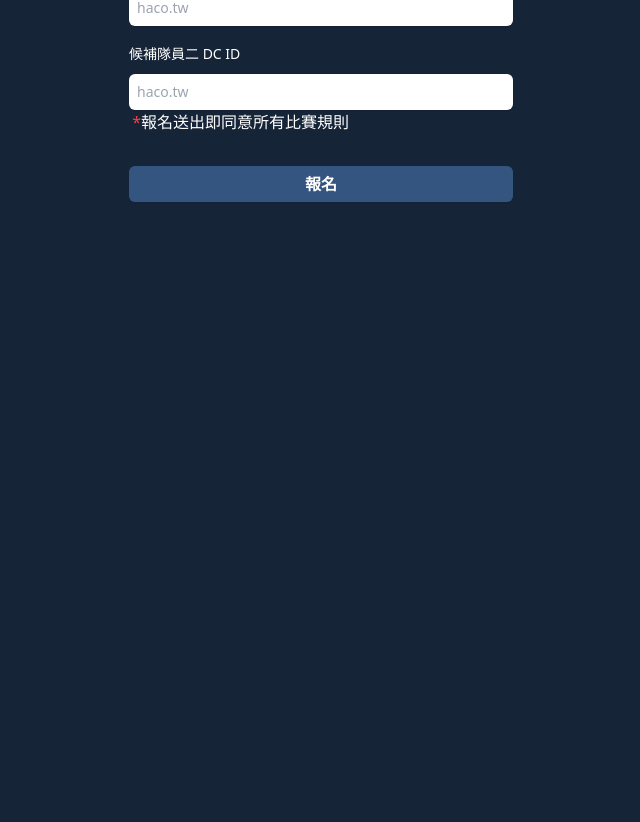
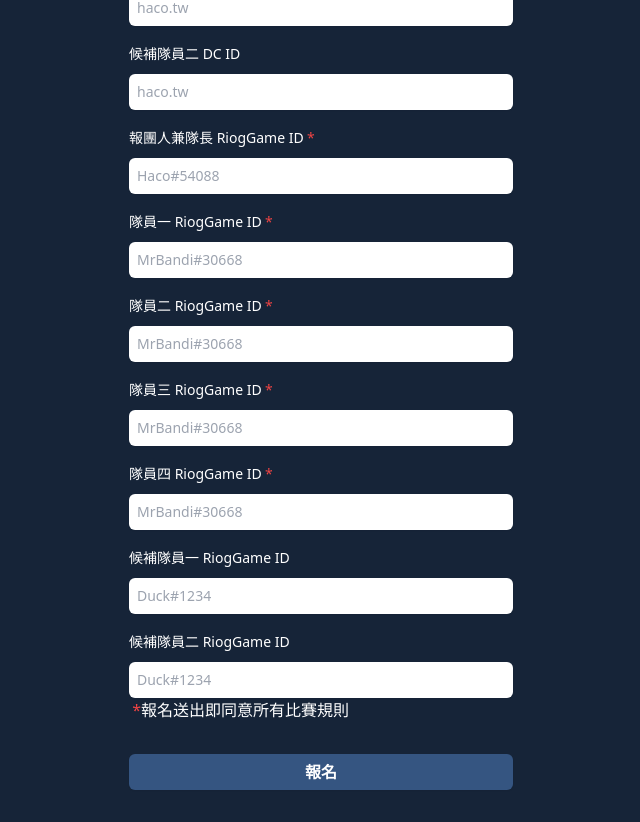
Before and after one commit to HACO8888/Penguin-Nest-Website, a Next.js app: page /register in a window 1280 px wide. Shown: the part 1016-1838 px from the top of the page, without its empty margins (319-959 px from the left). Before the commit the page ends 1250 px from the top, so only its background shows below. Built offline with nearby package versions, Linux system fonts and the light colour scheme.

Commit message:
feat: register data

```diff
--- a/src/app/api/register/route.ts
+++ b/src/app/api/register/route.ts
@@ -38,7 +38,7 @@ export async function POST(request: Request) {
     return NextResponse.json({ code: 1002, title: "報名失敗", message: "上船戰隊 Logo 時發生錯誤，請稍後再重試。" });
   }
 
-  const db = mongo();
+  mongo();
 
   const name = data.get("name");
   const leader = data.get("leader");
@@ -48,6 +48,13 @@ export async function POST(request: Request) {
   const member4 = data.get("member4");
   const alternate1 = data.get("alternate1");
   const alternate2 = data.get("alternate2");
+  const leader_r = data.get("leader");
+  const member1_r = data.get("member1");
+  const member2_r = data.get("member2");
+  const member3_r = data.get("member3");
+  const member4_r = data.get("member4");
+  const alternate1_r = data.get("alternate1");
+  const alternate2_r = data.get("alternate2");
 
   if (!name || name === "") {
     return NextResponse.json({ code: 1003, title: "報名失敗", message: "您沒有填寫戰隊名稱，請重新填寫再送出報名。" });
@@ -73,6 +80,26 @@ export async function POST(request: Request) {
     return NextResponse.json({ code: 1008, title: "報名失敗", message: "您沒有填寫隊員4的 Discord 帳號，請重新填寫再送出報名。" });
   }
 
+  if (!leader_r || leader_r === "") {
+    return NextResponse.json({ code: 1009, title: "報名失敗", message: "您沒有填寫隊長的 RiogGame 帳號，請重新填寫再送出報名。" });
+  }
+
+  if (!member1_r || member1_r === "") {
+    return NextResponse.json({ code: 1010, title: "報名失敗", message: "您沒有填寫隊員1的 RiogGame 帳號，請重新填寫再送出報名。" });
+  }
+
+  if (!member2_r || member2_r === "") {
+    return NextResponse.json({ code: 1011, title: "報名失敗", message: "您沒有填寫隊員2的 RiogGame 帳號，請重新填寫再送出報名。" });
+  }
+
+  if (!member3_r || member3_r === "") {
+    return NextResponse.json({ code: 1012, title: "報名失敗", message: "您沒有填寫隊員3的 RiogGame 帳號，請重新填寫再送出報名。" });
+  }
+
+  if (!member4_r || member4_r === "") {
+    return NextResponse.json({ code: 1013, title: "報名失敗", message: "您沒有填寫隊員4的 RiogGame 帳號，請重新填寫再送出報名。" });
+  }
+
   const register_data = new RegisterModel({
     name: name,
     logo: `https://cdn.lazco.dev/${logo.name.split(".")[0]}-${time}.${logo.name.split(".")[1]}`,
@@ -83,6 +110,13 @@ export async function POST(request: Request) {
     member4: member4,
     alternate1: alternate1,
     alternate2: alternate2,
+    leader_r: leader_r,
+    member1_r: member1_r,
+    member2_r: member2_r,
+    member3_r: member3_r,
+    member4_r: member4_r,
+    alternate1_r: alternate1_r,
+    alternate2_r: alternate2_r,
   });
 
   try {
--- a/src/app/register/page.tsx
+++ b/src/app/register/page.tsx
@@ -79,7 +79,7 @@ export default function Register() {
               </div>
             </div>
             <div>
-              <label htmlFor="leader" className="block text-sm font-medium leading-6 text-white">報團人兼團長 DC ID<span className="text-red-500 ml-[0.2rem]">*</span></label>
+              <label htmlFor="leader" className="block text-sm font-medium leading-6 text-white">報團人兼隊長 DC ID<span className="text-red-500 ml-[0.2rem]">*</span></label>
               <div className="mt-2">
                 <input id="leader" name="leader" type="text" placeholder="mrbandi.dev" required className="bg-white block w-full rounded-md border-0 px-2 py-1.5 text-black shadow-sm sm:text-sm sm:leading-6 disabled:opacity-50 disabled:cursor-not-allowed" disabled={disabled} />
               </div>
@@ -120,6 +120,48 @@ export default function Register() {
                 <input id="alternate2" name="alternate2" type="text" placeholder="haco.tw" className="bg-white block w-full rounded-md border-0 px-2 py-1.5 text-black shadow-sm sm:text-sm sm:leading-6 disabled:opacity-50 disabled:cursor-not-allowed" disabled={disabled} />
               </div>
             </div>
+            <div>
+              <label htmlFor="leader_r" className="block text-sm font-medium leading-6 text-white">報團人兼隊長 RiogGame ID<span className="text-red-500 ml-[0.2rem]">*</span></label>
+              <div className="mt-2">
+                <input id="leader_r" name="leader_r" type="text" placeholder="Haco#54088" required className="bg-white block w-full rounded-md border-0 px-2 py-1.5 text-black shadow-sm sm:text-sm sm:leading-6 disabled:opacity-50 disabled:cursor-not-allowed" disabled={disabled} />
+              </div>
+            </div>
+            <div>
+              <label htmlFor="member1_r" className="block text-sm font-medium leading-6 text-white">隊員一 RiogGame ID<span className="text-red-500 ml-[0.2rem]">*</span></label>
+              <div className="mt-2">
+                <input id="member1_r" name="member1_r" type="text" placeholder="MrBandi#30668" required className="bg-white block w-full rounded-md border-0 px-2 py-1.5 text-black shadow-sm sm:text-sm sm:leading-6 disabled:opacity-50 disabled:cursor-not-allowed" disabled={disabled} />
+              </div>
+            </div>
+            <div>
+              <label htmlFor="member2_r" className="block text-sm font-medium leading-6 text-white">隊員二 RiogGame ID<span className="text-red-500 ml-[0.2rem]">*</span></label>
+              <div className="mt-2">
+                <input id="member2_r" name="member2_r" type="text" placeholder="MrBandi#30668" required className="bg-white block w-full rounded-md border-0 px-2 py-1.5 text-black shadow-sm sm:text-sm sm:leading-6 disabled:opacity-50 disabled:cursor-not-allowed" disabled={disabled} />
+              </div>
+            </div>
+            <div>
+              <label htmlFor="member3_r" className="block text-sm font-medium leading-6 text-white">隊員三 RiogGame ID<span className="text-red-500 ml-[0.2rem]">*</span></label>
+              <div className="mt-2">
+                <input id="member3_r" name="member3_r" type="text" placeholder="MrBandi#30668" required className="bg-white block w-full rounded-md border-0 px-2 py-1.5 text-black shadow-sm sm:text-sm sm:leading-6 disabled:opacity-50 disabled:cursor-not-allowed" disabled={disabled} />
+              </div>
+            </div>
+            <div>
+              <label htmlFor="member4_r" className="block text-sm font-medium leading-6 text-white">隊員四 RiogGame ID<span className="text-red-500 ml-[0.2rem]">*</span></label>
+              <div className="mt-2">
+                <input id="member4_r" name="member4_r" type="text" placeholder="MrBandi#30668" required className="bg-white block w-full rounded-md border-0 px-2 py-1.5 text-black shadow-sm sm:text-sm sm:leading-6 disabled:opacity-50 disabled:cursor-not-allowed" disabled={disabled} />
+              </div>
+            </div>
+            <div>
+              <label htmlFor="alternate1_r" className="block text-sm font-medium leading-6 text-white">候補隊員一 RiogGame ID</label>
+              <div className="mt-2">
+                <input id="alternate1_r" name="alternate1_r" type="text" placeholder="Duck#1234" className="bg-white block w-full rounded-md border-0 px-2 py-1.5 text-black shadow-sm sm:text-sm sm:leading-6 disabled:opacity-50 disabled:cursor-not-allowed" disabled={disabled} />
+              </div>
+            </div>
+            <div>
+              <label htmlFor="alternate2_r" className="block text-sm font-medium leading-6 text-white">候補隊員二 RiogGame ID</label>
+              <div className="mt-2">
+                <input id="alternate2_r" name="alternate2_r" type="text" placeholder="Duck#1234" className="bg-white block w-full rounded-md border-0 px-2 py-1.5 text-black shadow-sm sm:text-sm sm:leading-6 disabled:opacity-50 disabled:cursor-not-allowed" disabled={disabled} />
+              </div>
+            </div>
             <span className="text-red-500 ml-[0.2rem]">*</span>報名送出即同意所有比賽規則
             <div>
               <button type="submit" className="mt-[2rem] flex w-full justify-center rounded-md bg-[#355581] px-3 py-1.5 text-md font-semibold leading-6 text-white shadow-sm hover:opacity-90 disabled:opacity-50 disabled:cursor-not-allowed" disabled={disabled}>報名</button>
--- a/src/models/Register.ts
+++ b/src/models/Register.ts
@@ -34,6 +34,32 @@ const RegisterSchema: Schema = new Schema({
   },
   alternate2: {
     type: String
+  },
+  leader_r: {
+    type: String,
+    required: true,
+  },
+  member1_r: {
+    type: String,
+    required: true,
+  },
+  member2_r: {
+    type: String,
+    required: true,
+  },
+  member3_r: {
+    type: String,
+    required: true,
+  },
+  member4_r: {
+    type: String,
+    required: true,
+  },
+  alternate1_r: {
+    type: String
+  },
+  alternate2_r: {
+    type: String
   }
 });
 
```
